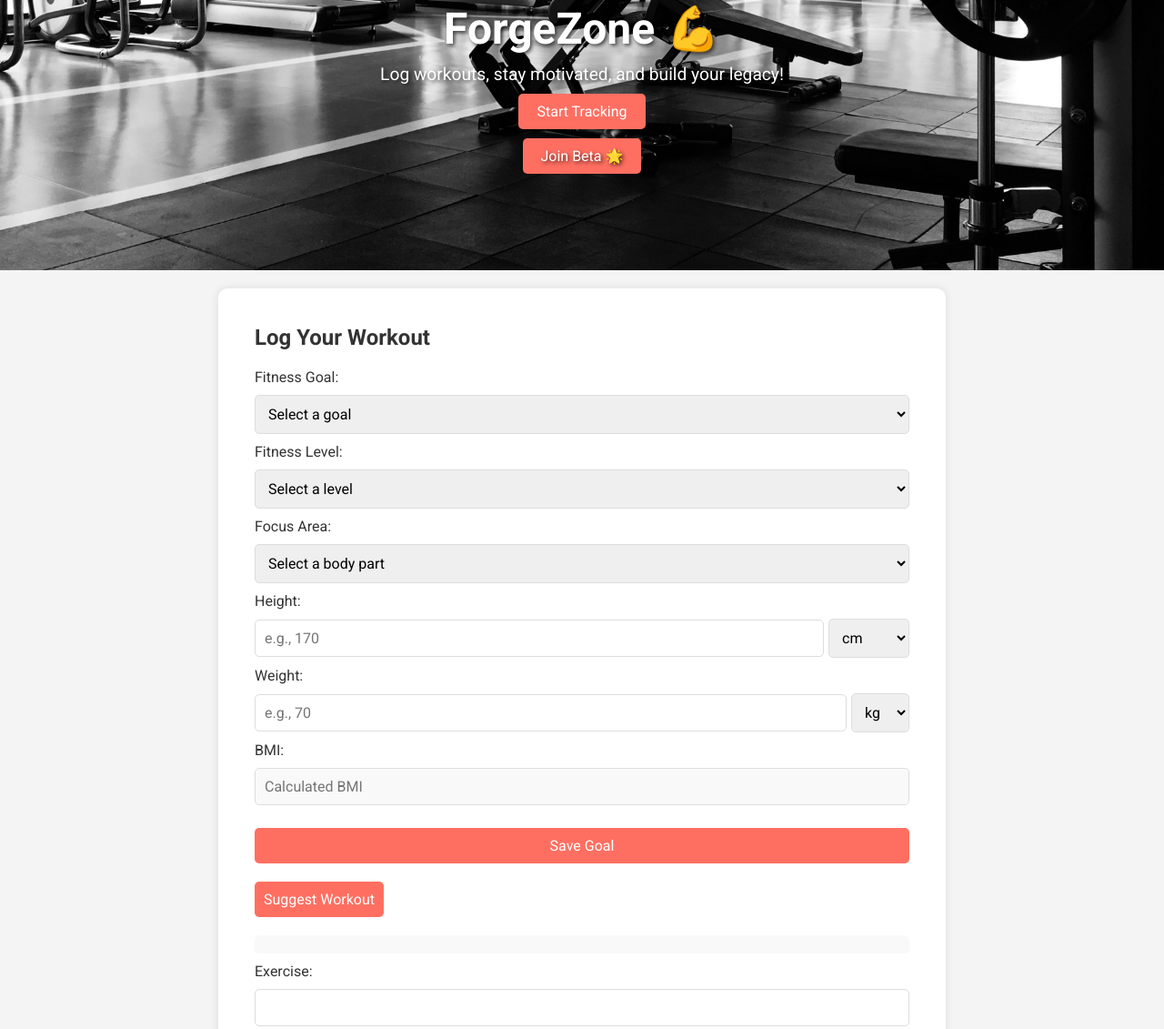
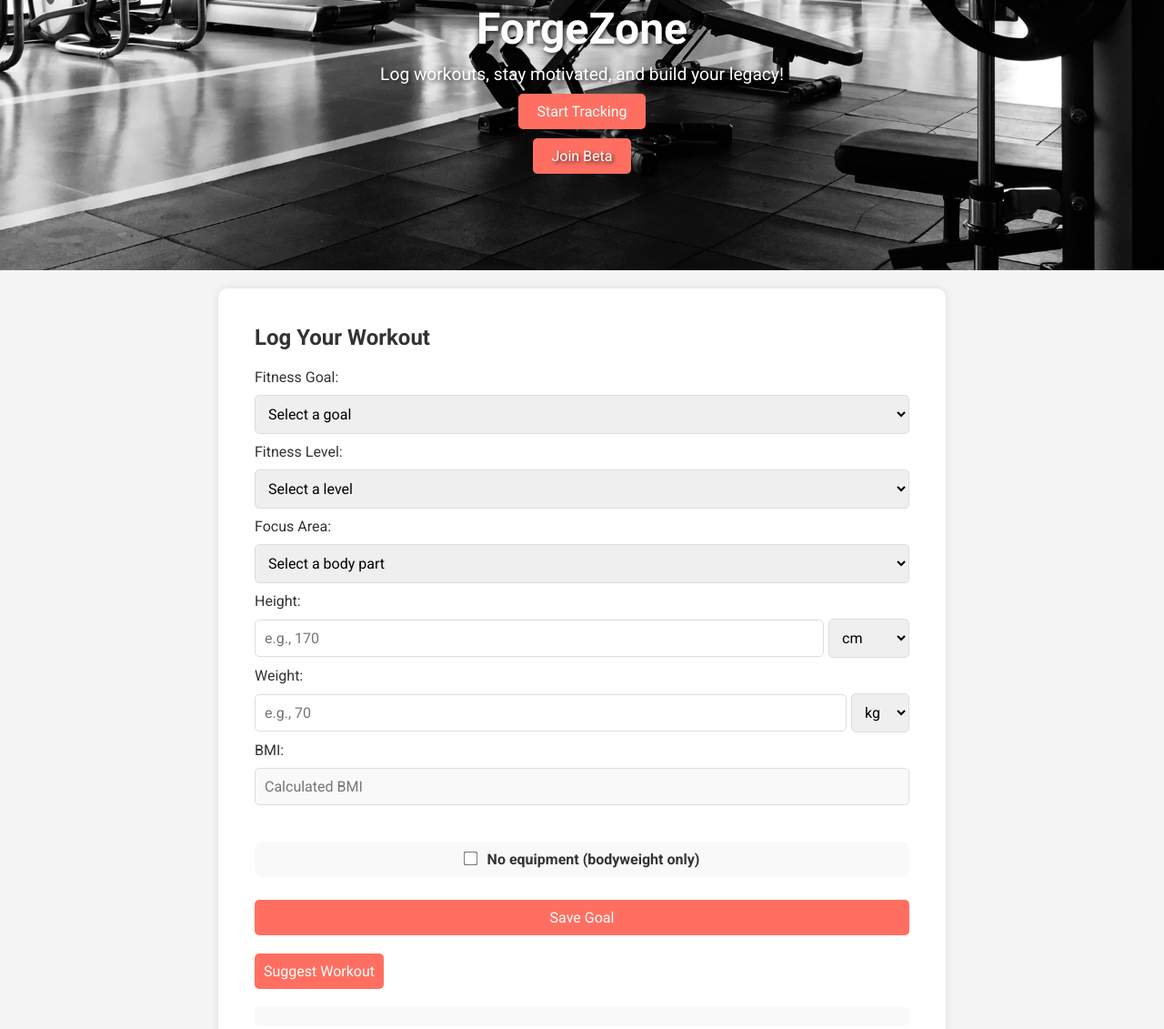
Before and after one commit to GordonsForge/Gym-tracker, a website: page index.html in a window 1280 px wide. Shown: the part 103-1234 px from the top of the page at 91% size. Drawn offline with nearby package versions, Linux system fonts and the light colour scheme.

Commit message:
Add 'No equipment' checkbox + send to AI

```diff
--- a/index.html
+++ b/index.html
@@ -18,10 +18,10 @@
 <body>
     <!-- Hero section: Eye-catching header with gym image and call-to-action -->
     <header class="hero">
-        <h1>ForgeZone 💪</h1>
+        <h1>ForgeZone</h1>
         <p>Log workouts, stay motivated, and build your legacy!</p>
         <button onclick="document.getElementById('tracker').scrollIntoView()">Start Tracking</button>
-        <a href="beta.html" class="beta-button">Join Beta 🌟</a>
+        <a href="beta.html" class="beta-button">Join Beta</a>
     </header>
 
     <!-- Tracker section: Goal form, workout form, and workout list -->
@@ -73,6 +73,15 @@
             <label for="bmi">BMI:</label>
             <input type="text" id="bmi" readonly placeholder="Calculated BMI">
             <p id="bmi-category"></p>
+
+            <!-- ADDED: No Equipment Checkbox -->
+            <div style="margin: 15px 0; padding: 10px; background: #f9f9f9; border-radius: 8px; text-align: center;">
+                <label style="font-weight: bold; cursor: pointer;">
+                    <input type="checkbox" id="no-equipment" style="transform: scale(1.2); margin-right: 8px;">
+                    No equipment (bodyweight only)
+                </label>
+            </div>
+
             <button type="submit">Save Goal</button>
         </form>
         <!-- Suggest Workout button: Triggers AI workout suggestion -->
@@ -152,7 +161,7 @@
             </div>
         </div>
         <div class="streak">
-            <p id="streak-text">🔥 Streak: 0 days</p>
+            <p id="streak-text">Streak: 0 days</p>
         </div>
         <canvas id="progressChart"></canvas>
         <p id="progress-text">Today: 0 | Week: 0 | Month: 0</p>
@@ -176,7 +185,7 @@
 
     <!-- Footer: Credits and branding with beta link -->
     <footer>
-        <p>Built by @Theanimedon1 with HTML & CSS | 2025 | <a href="beta.html" class="beta-link">Join Beta 🌟</a></p>
+        <p>Built by @Theanimedon1 with HTML & CSS | 2025 | <a href="beta.html" class="beta-link">Join Beta</a></p>
     </footer>
 
     <!-- Chart.js CDN for workout history visualization -->
```
